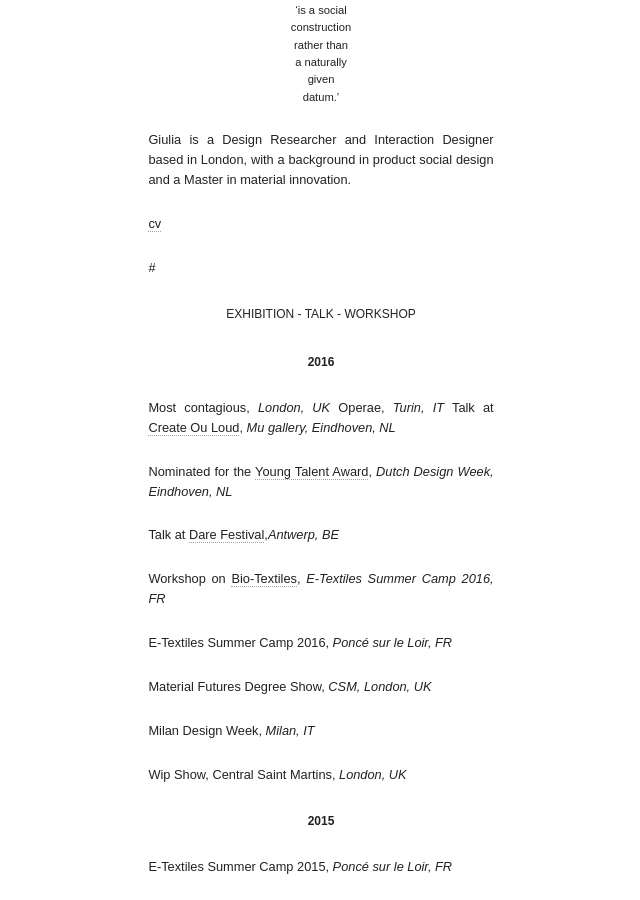
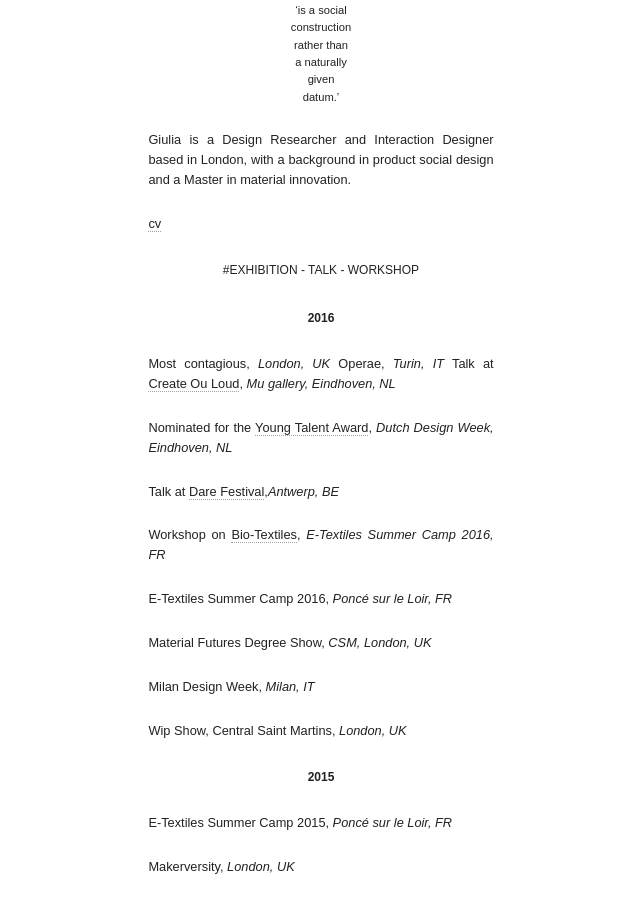
Before and after one commit to giuliatomasello/giuliatomasello.github.io, a Jekyll site: the page built from index.md, in a window 1280 px wide and 900 px high, scrolled down 494 px. Shown: the whole window, without its empty margins (319-959 px from the left). Built offline with Jekyll 4.4.1, drawn with Linux system fonts in a browser that asks for light colours; nearby versions of some CDN libraries.

```diff
--- a/index.md
+++ b/index.md
@@ -24,7 +24,8 @@ Giulia is a Design Researcher and Interaction Designer based in London, with a b
 
 
 
-#<center> EXHIBITION - TALK - WORKSHOP </center>
+
+<center> #EXHIBITION - TALK - WORKSHOP </center>
 
 **<center>2016</center>**
 
```
